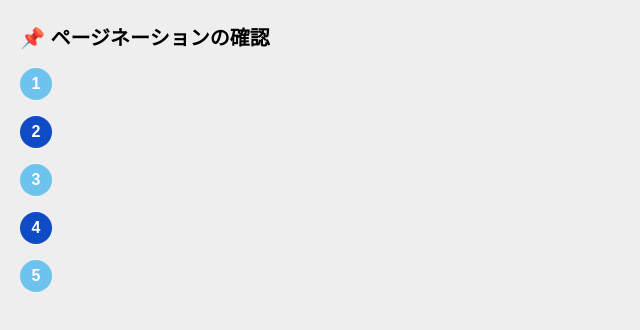
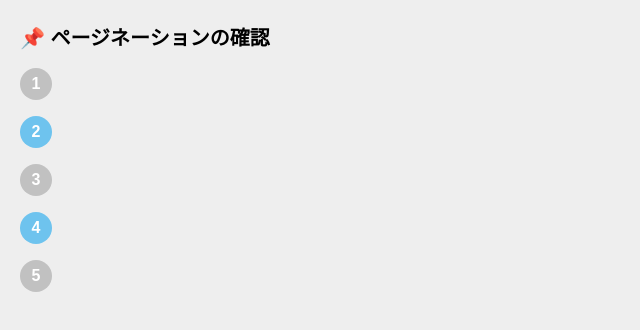
Before and after one commit to ymtakt/nextjs_sample, a Next.js app: page /comp-test/pagination in a window 1280 px wide. Shown: the top 330 px of the page, without its empty margins (0-640 px from the left). Built offline with nearby package versions, Linux system fonts and the light colour scheme.

Commit message:
fix:ページネーションのカラー設定変更

```diff
--- a/src/components/general/Pagination/index.tsx
+++ b/src/components/general/Pagination/index.tsx
@@ -11,8 +11,8 @@ export default function Pagination({
 }: PaginationProps) {
   const paginationStyle = active
     ? // TODO: カラー未定のため暫定
-      "text-white bg-cp-dark-blue"
-    : "text-white bg-cp-sky-blue";
+      "text-white bg-cp-sky-blue"
+    : "text-white bg-cp-soft-gray";
 
   return (
     <div
```
